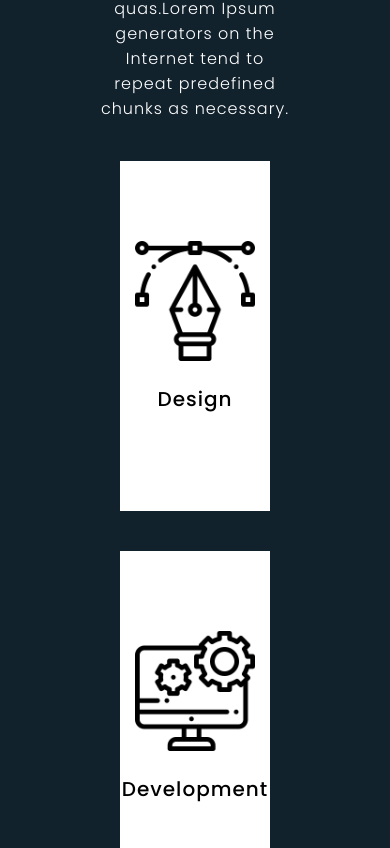
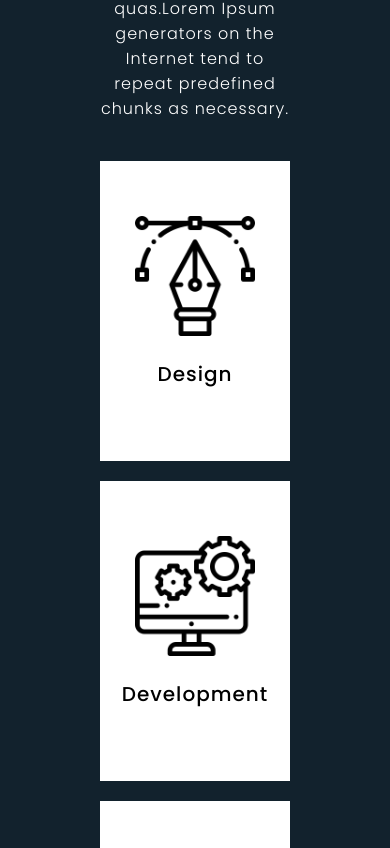
Before and after one commit to harshwalia36/designed-a-website, a plain HTML site: page index.html in a window 390 px wide. Shown: the part 2636-3484 px from the top of the page. Drawn offline with Linux system fonts and the light colour scheme.

Commit message:
change some styling

```diff
--- a/styles.css
+++ b/styles.css
@@ -324,12 +324,12 @@
     .services .container{
         justify-content: center;
         margin-top: 20px;
-        max-height:920px;
+        max-height:750px;
     }
     .services .container .serviceBx{
-      margin: 20px;
+      margin-top: 20px;
       width:300px;
-      height:350px;
+      height:300px;
     }
     .technology{
         padding-top: 200px;
```
